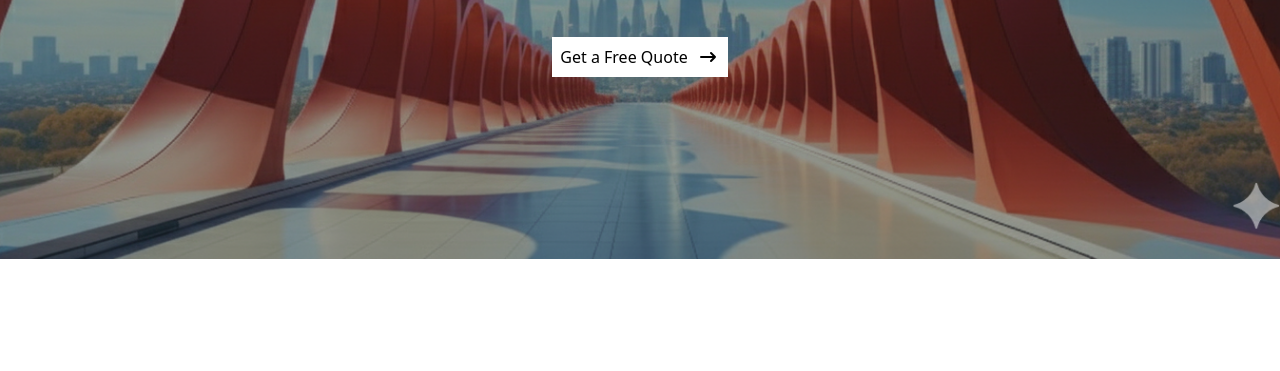
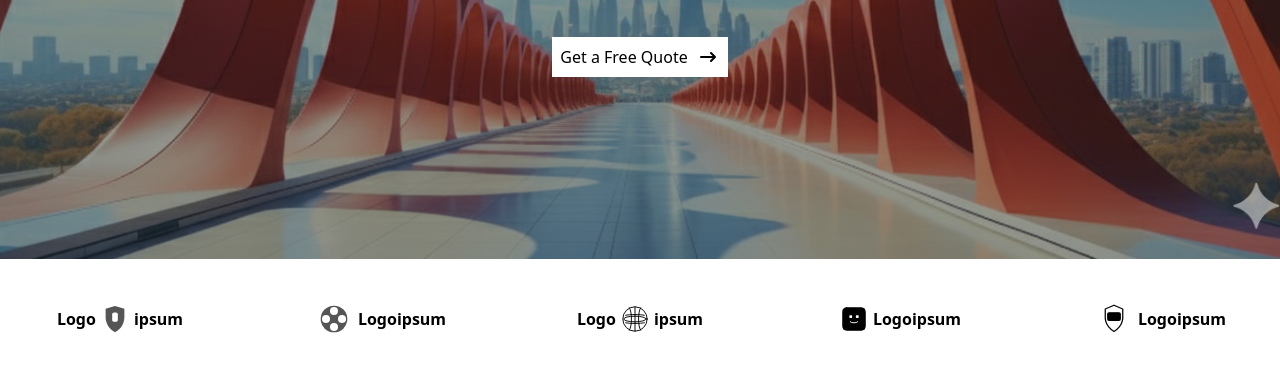
Before and after one commit to ItzRahul-ai/briknet-project, a plain HTML site: page index.html in a window 1280 px wide. Shown: the part 441-812 px from the top of the page. Drawn offline with nearby package versions, Linux system fonts and the light colour scheme.

Commit message:
add comanis section and edit nav bar

```diff
--- a/index.html
+++ b/index.html
@@ -12,10 +12,10 @@
 <body>
 
    <!-- main section -->
-   <section>
+   <section class="w-full">
 
       <!-- nav bar -->
-      <nav class="flex justify-between sticky top-0 z-10 text-white font-bold lg:px-20 px-10 py-5">
+      <nav class="flex justify-between absolute w-full top-0 z-10 text-white font-bold lg:px-20 px-10 py-5">
 
          <!-- brand name section -->
          <div class="flex text-2xl justify-center items-center gap-3">
@@ -88,10 +88,11 @@
       </nav>
 
       <!-- hero secton -->
-      <section
-         class="bg-[url('./asset/hero-bg.png')] bg-center bg-no-repeat bg-cover w-full min-h-[700px] absolute top-0 flex justify-center items-center">
+      <d class="relative">
 
-         <div class="lg:w-2/3 w-full text-white flex justify-center items-center flex-col lg:px-20 md:px-10 px-5">
+       <div class="bg-[url('./asset/hero-bg.png')] bg-center bg-no-repeat bg-cover w-full min-h-[700px] top-0 flex justify-center items-center ">
+
+           <div class="lg:w-2/3 w-full text-white flex justify-center items-center flex-col lg:px-20 md:px-10 px-5">
 
             <!-- top text -->
             <div
@@ -120,7 +121,109 @@
 
          </div>
 
-      </section>
+       </div>
+
+      </d>
+
+      <!-- companies section -->
+       <d class="grid grid-cols-1 md:grid-cols-3 lg:grid-cols-5 text-black z-5 py-10 gap-5">
+
+         <!-- content 1 -->
+          <div class="flex justify-center items-center gap-1 font-bold">
+            <span>Logo</span>
+
+            <span>
+              <svg width="30" height="30" viewBox="0 0 64 64" fill="none" xmlns="http://www.w3.org/2000/svg">
+  <path d="M32 4L12 10V28C12 42.5 20.7 54.9 32 60C43.3 54.9 52 42.5 52 28V10L32 4Z" fill="#555"/>
+  <path d="M26 22C26 19.8 27.8 18 30 18H34C36.2 18 38 19.8 38 22V34C38 36.2 36.2 38 34 38H30C27.8 38 26 36.2 26 34V22Z" fill="white"/>
+</svg>
+
+            </span>
+
+            <span>ipsum</span>
+          </div>
+
+         <!-- content 2 -->
+          <div class="flex justify-center items-center gap-1 font-bold">
+            <span>
+               <svg width="40" height="40" viewBox="0 0 60 60" fill="none" xmlns="http://www.w3.org/2000/svg">
+<circle cx="30" cy="30" r="20" fill="#555"/>
+<circle cx="30" cy="18" r="6" fill="white"/>
+<circle cx="30" cy="42" r="6" fill="white"/>
+<circle cx="18" cy="30" r="6" fill="white"/>
+<circle cx="42" cy="30" r="6" fill="white"/>
+</svg>
+
+            </span>
+            <span>Logoipsum</span>
+          </div>
+
+         <!-- content 3 -->
+          <div class="flex justify-center items-center gap-1 font-bold">
+            <span>Logo</span>
+            <span>
+               <!-- Globe icon -->
+<svg xmlns="http://www.w3.org/2000/svg" viewBox="0 0 64 64" width="30" height="30" role="img" aria-label="Globe icon">
+  <title>Globe</title>
+  <g fill="none" stroke="currentColor" stroke-width="2" stroke-linecap="round">
+    <circle cx="32" cy="32" r="26"/>
+    <!-- equator -->
+    <ellipse cx="32" cy="32" rx="24" ry="6"/>
+    <!-- meridians -->
+    <path d="M32 6v52"/>
+    <path d="M20 8c6 8 6 40 0 48"/>
+    <path d="M44 8c-6 8-6 40 0 48"/>
+    <!-- latitude curves -->
+    <path d="M12 24c8-2 32-2 40 0"/>
+    <path d="M12 40c8 2 32 2 40 0"/>
+  </g>
+</svg>
+
+            </span>
+            <span>ipsum</span>
+          </div>
+
+         <!-- content 4 -->
+          <div class="flex justify-center items-center gap-1 font-bold">
+             <span>
+               <!-- Square smiley/chat face -->
+<svg xmlns="http://www.w3.org/2000/svg" viewBox="0 0 64 64" width="30" height="30" role="img" aria-label="Square smiley icon">
+  <title>Square face</title>
+  <g fill="none" stroke="currentColor" stroke-width="2" stroke-linecap="round" stroke-linejoin="round">
+    <rect x="8" y="8" width="48" height="48" rx="8" fill="currentColor"/>
+    <!-- eyes as small rounded squares cut out -->
+    <g fill="#fff" stroke="none">
+      <rect x="22" y="24" width="6" height="6" rx="1.5"/>
+      <rect x="36" y="24" width="6" height="6" rx="1.5"/>
+    </g>
+    <!-- mouth -->
+    <path d="M24 38c3 3 13 3 16 0" stroke="#fff" stroke-width="2" fill="none" stroke-linecap="round"/>
+  </g>
+</svg>
+
+             </span>
+            <span>Logoipsum</span>
+          </div>
+
+         <!-- content 5 -->
+          <div class="flex justify-center items-center gap-1 font-bold">
+             <span>
+               <!-- Icon 5: shield / rounded block -->
+<svg xmlns="http://www.w3.org/2000/svg" width="40" height="40" viewBox="0 0 64 64" role="img" aria-label="Shield logo">
+  <title>Shield logo</title>
+  <g fill="none" stroke="currentColor" stroke-width="2" stroke-linejoin="round">
+    <path d="M32 10 L18 16 v14 c0 12 10 20 14 22 4-2 14-10 14-22V16z" />
+    <!-- inner mark -->
+    <rect x="22" y="22" width="20" height="12" rx="2" ry="2" fill="currentColor"/>
+  </g>
+</svg>
+
+             </span>
+            <span>Logoipsum</span>
+          </div>
+
+       </div>
+
 
    </section>
 
```
